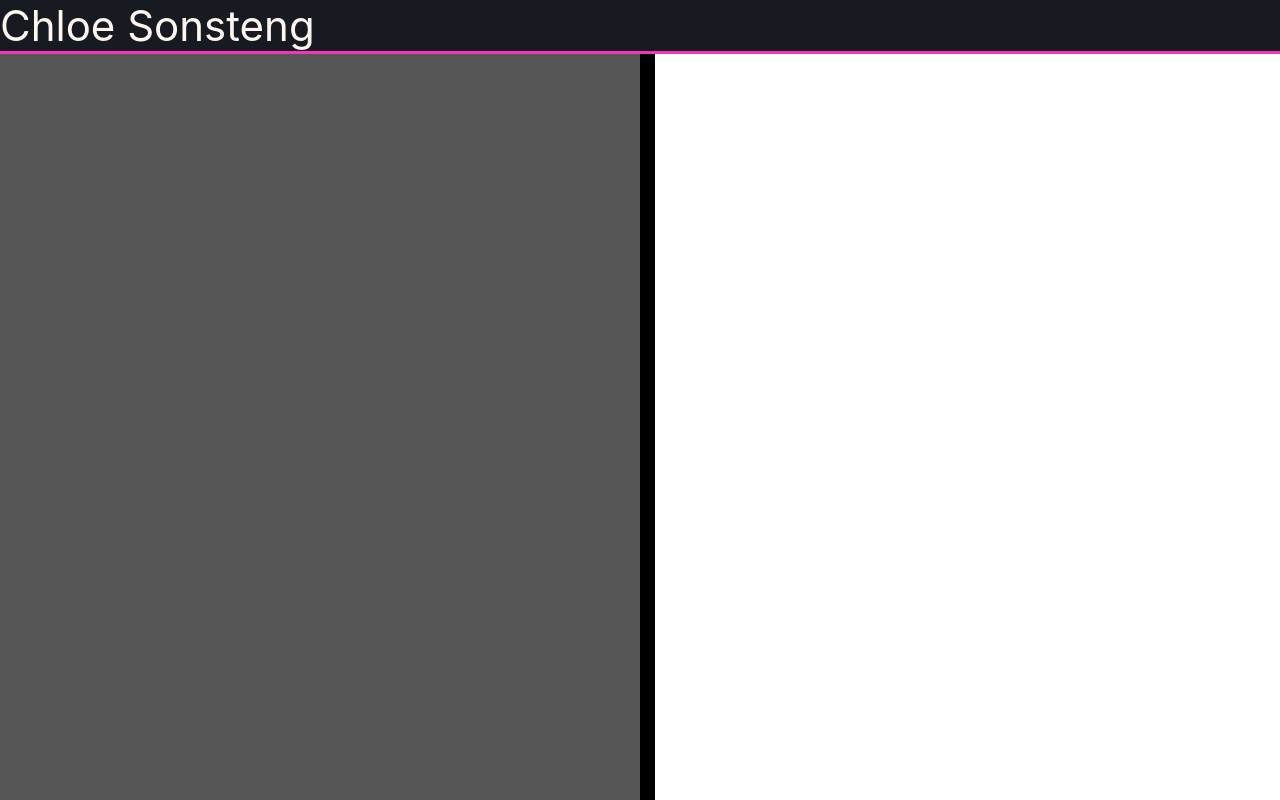
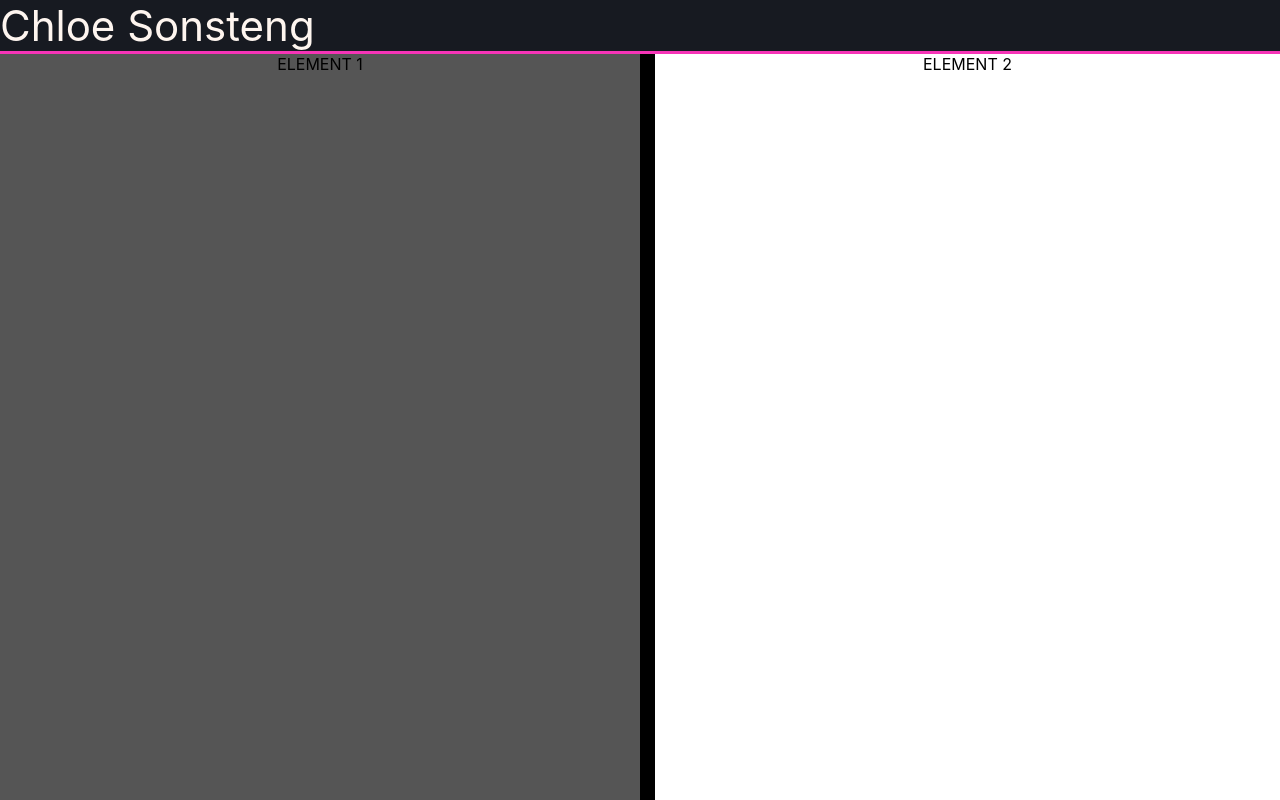
Before and after one commit to csonsteng/csonsteng-website, a React (Create React App) app: page / in a window 1280 px wide. Built offline with nearby package versions, Linux system fonts and the light colour scheme.

Commit message:
support for passing in elements

```diff
--- a/src/App.js
+++ b/src/App.js
@@ -17,7 +17,11 @@ function App() {
       style={{
         flex: '1',
         width: '100%'
-      }}/>
+      }}
+      element1={<span>ELEMENT 1</span>}
+      element2={<span>ELEMENT 2</span>}
+
+      />
     </div>
   );
 }
--- a/src/ResizeableBox.jsx
+++ b/src/ResizeableBox.jsx
@@ -1,6 +1,6 @@
 import {useState, useEffect, useRef} from 'react';
 
-const ResizeableBox = ({horizontal, element1MinSize, element2MinSize}) => {
+const ResizeableBox = ({horizontal, element1, element2, element1MinSize, element2MinSize}) => {
 
     const refContainer = useRef();
     const [isDragging, setIsDragging] = useState(false);
@@ -87,23 +87,27 @@ const ResizeableBox = ({horizontal, element1MinSize, element2MinSize}) => {
             { horizontal ? (
             <>
                 <div style={{backgroundColor: '#555555', width: handlePosition}}>
+                    {element1}
                 </div>
                 <div
                     onMouseDown={onMouseOrTouchDown}
                     onTouchStart={onMouseOrTouchDown}
                     style={{backgroundColor: '#000000', width: '15px'}} />
                 <div style={{backgroundColor: '#FFFFFF', flex: '1'}}>
+                    {element2}
                 </div>
             </>
         ) :
         <>
             <div style={{backgroundColor: '#555555', height: handlePosition}}>
+                {element1}
             </div>
             <div
                 onMouseDown={onMouseOrTouchDown}
                 onTouchStart={onMouseOrTouchDown}
                 style={{backgroundColor: '#000000', height: '15px'}} />
             <div style={{backgroundColor: '#FFFFFF', flex: '1'}}>
+                {element2}
             </div>
         </>
         }
```
